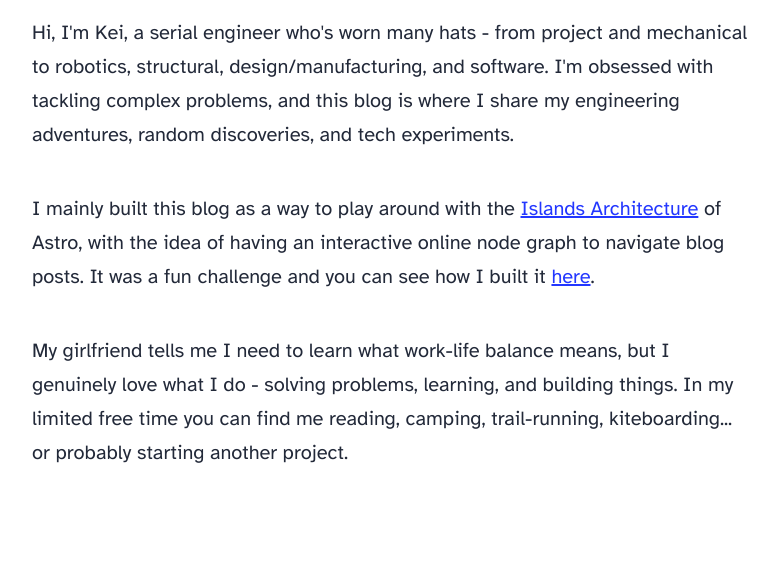
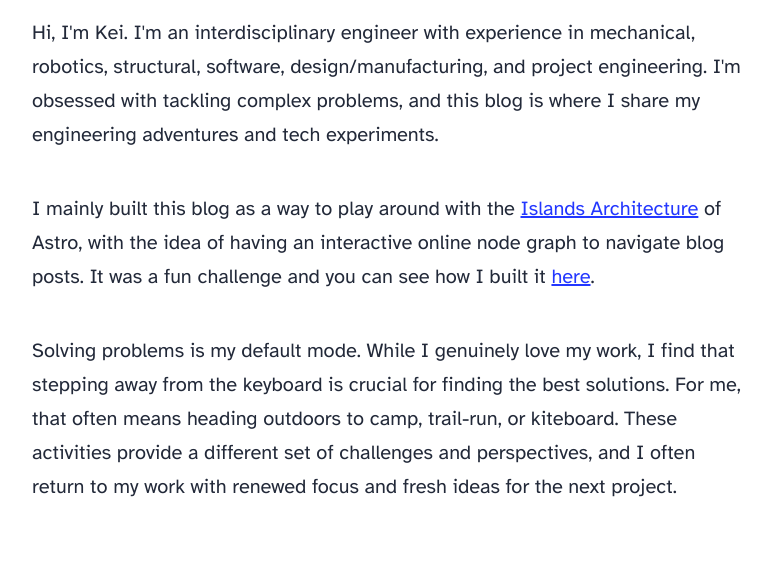
Before and after one commit to kei-mp/blog, an Astro site: page /about in a window 1280 px wide. Shown: the part 1111-1699 px from the top of the page, without its empty margins (248-1026 px from the left). Built offline with nearby package versions, Linux system fonts and the light colour scheme; Astro itself is replaced by a stand-in of ours.

Commit message:
blog: reduce cringe level in about page

```diff
--- a/src/pages/about.astro
+++ b/src/pages/about.astro
@@ -9,12 +9,12 @@ import Layout from '../layouts/BlogPost.astro';
 	heroImage="/kei.jpg"
 >
 	<p>
-		Hi, I'm Kei, a serial engineer who's worn many hats - from project and mechanical to robotics, structural, design/manufacturing, and software. I'm obsessed with tackling complex problems, and this blog is where I share my engineering adventures, random discoveries, and tech experiments.
+		Hi, I'm Kei. I'm an interdisciplinary engineer with experience in mechanical, robotics, structural, software, design/manufacturing, and project engineering. I'm obsessed with tackling complex problems, and this blog is where I share my engineering adventures and tech experiments.
 	</p>
 	<p>
 		I mainly built this blog as a way to play around with the <a href="https://docs.astro.build/en/concepts/islands/">Islands Architecture</a> of Astro, with the idea of having an interactive online node graph to navigate blog posts. It was a fun challenge and you can see how I built it <a href="/blog/graph">here</a>.
 	</p>
 	<p>
-		My girlfriend tells me I need to learn what work-life balance means, but I genuinely love what I do - solving problems, learning, and building things. In my limited free time you can find me reading, camping, trail-running, kiteboarding... or probably starting another project.
+		Solving problems is my default mode. While I genuinely love my work, I find that stepping away from the keyboard is crucial for finding the best solutions. For me, that often means heading outdoors to camp, trail-run, or kiteboard. These activities provide a different set of challenges and perspectives, and I often return to my work with renewed focus and fresh ideas for the next project.
 	</p>
 </Layout>
```
